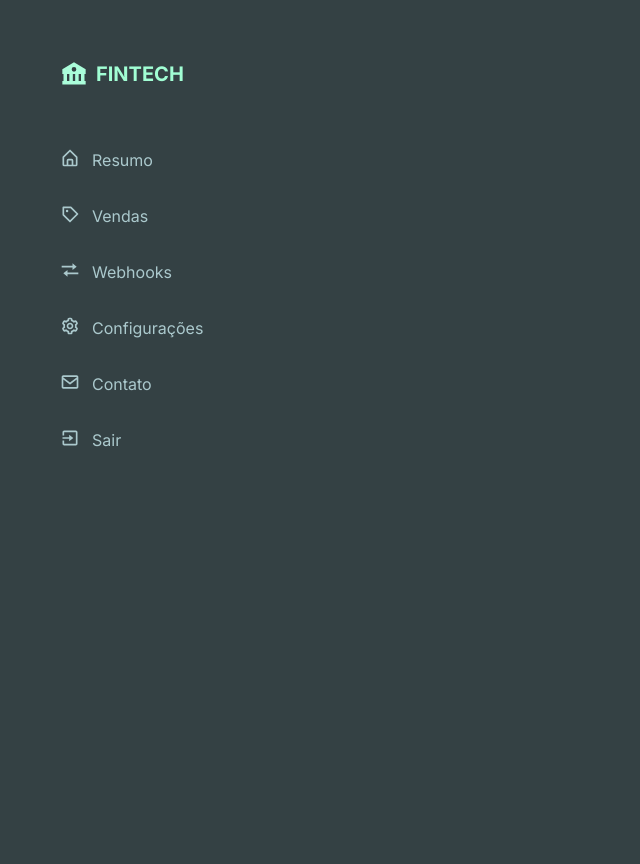
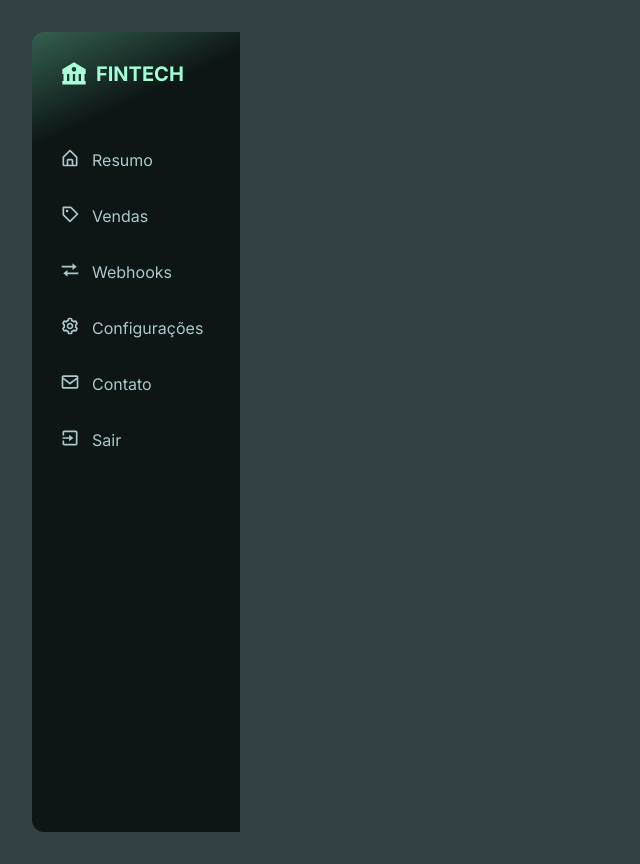
Before and after one commit to willyancr/Fintech, a React (Vite) app: page / in a window 1280 px wide. Shown: the whole page, without its empty margins (0-640 px from the left). Built offline with nearby package versions, Linux system fonts and the light colour scheme.

Commit message:
feat: Add new background gradient to menu
Added a new background gradient to the menu with a color transition effect for a more visually appealing design.

```diff
--- a/src/App.css
+++ b/src/App.css
@@ -5,6 +5,14 @@
   box-sizing: border-box;
   font-family: 'Inter', sans-serif;
 }
-body{
+body {
   background: #344144;
 }
+.bg-menu {
+  background: rgb(52, 96, 80);
+  background: linear-gradient(
+    155deg,
+    rgba(52, 96, 80, 1) 0%,
+    rgba(13, 21, 21, 1) 13%
+  );
+}
```
